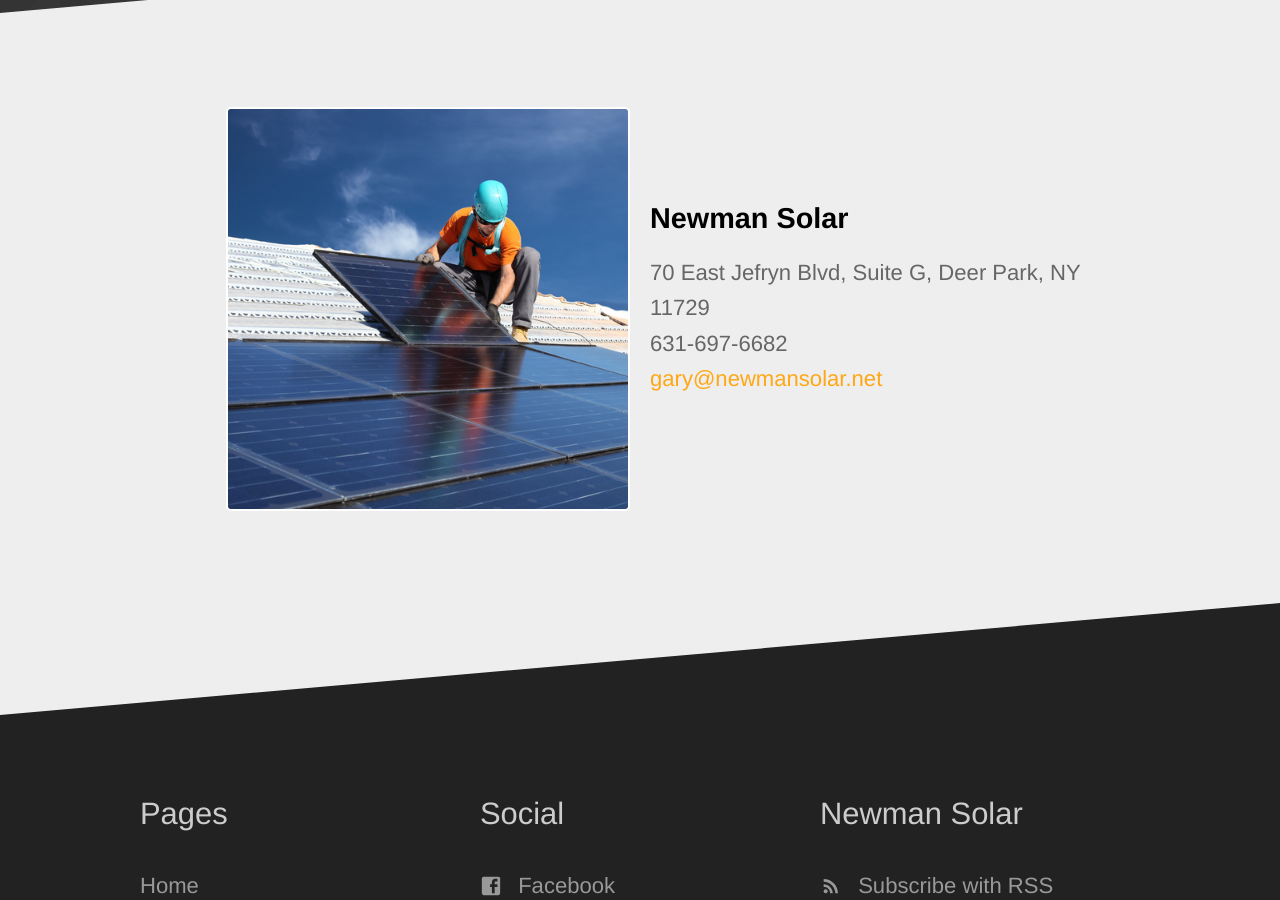
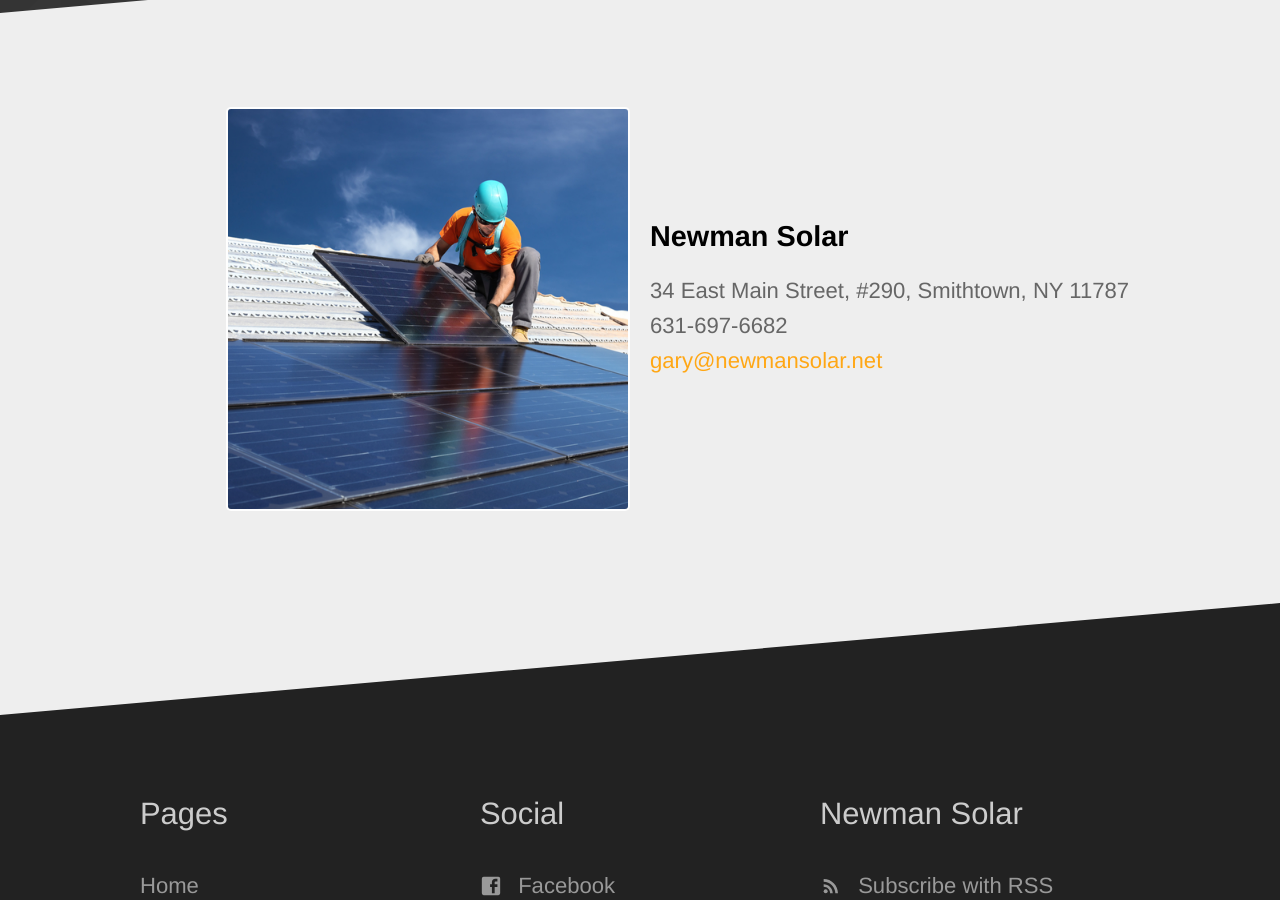
Before and after one commit to holytoastr/newman_solar, a Jekyll site: the page built from index.html, in a window 1280 px wide and 900 px high, scrolled down 2695 px. Built offline with Jekyll 4.4.1, drawn with Linux system fonts in a browser that asks for light colours; nearby versions of some CDN libraries.

Commit message:
Update address

```diff
--- a/_data/company.yml
+++ b/_data/company.yml
@@ -2,5 +2,5 @@
 description:
 contact_email_address: gary@newmansolar.net
 contact_phone_number: 631-697-6682
-address: 70 East Jefryn Blvd, Suite G, Deer Park, NY 11729
-postal_address: 70 East Jefryn Blvd, Suite G, Deer Park, NY 11729
+address: "34 East Main Street, #290, Smithtown, NY 11787"
+postal_address: "34 East Main Street, #290, Smithtown, NY 11787"
```
